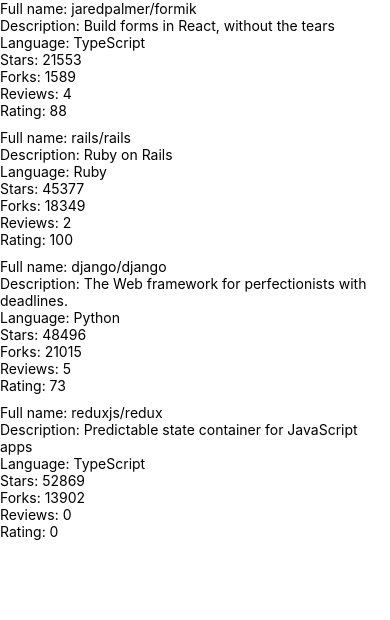
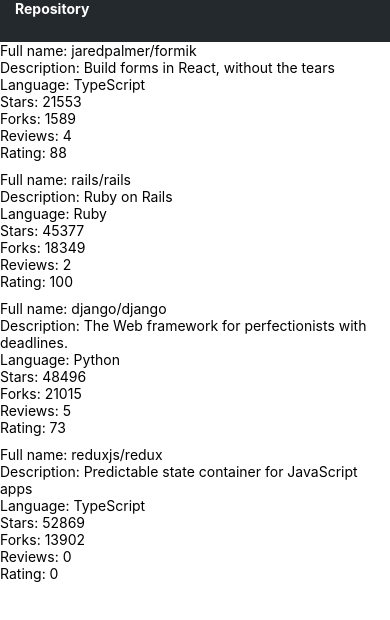
Before and after one commit to OrdimixDj/rate-repository-app, a React Native app: screen / in a window 390 px wide. Shown: the top 620 px of the page. Built offline with nearby package versions, Linux system fonts and the light colour scheme.

Commit message:
ex10.4_part10_finished

```diff
--- /dev/null
+++ b/src/components/AppBar.jsx
@@ -0,0 +1,7 @@
+import AppBarTab from "./AppBarTab";
+
+const AppBar = () => {
+  return <AppBarTab text="Repository" />;
+};
+
+export default AppBar;
--- /dev/null
+++ b/src/components/AppBarTab.jsx
@@ -0,0 +1,31 @@
+import { Text, Pressable, View, StyleSheet } from "react-native";
+import Constants from "expo-constants";
+import theme from "../theme";
+
+const styles = StyleSheet.create({
+  container: {
+    marginTop: Constants.statusBarHeight,
+    paddingLeft: 15,
+    paddingTop: Constants.statusBarHeight,
+    paddingBottom: 25,
+    backgroundColor: theme.colors.backgroundColor,
+  },
+  text: {
+    color: theme.colors.menuText,
+    fontWeight: theme.fontWeights.bold,
+  },
+});
+
+const AppBarTab = ({ text }) => {
+  return (
+    <View style={styles.container}>
+      {
+        <Pressable>
+          <Text style={styles.text}>{text}</Text>
+        </Pressable>
+      }
+    </View>
+  );
+};
+
+export default AppBarTab;
--- a/src/components/Main.jsx
+++ b/src/components/Main.jsx
@@ -1,10 +1,11 @@
-import Constants from "expo-constants";
+// import Constants from "expo-constants";
 import { StyleSheet, View } from "react-native";
 import RepositoryList from "./RepositoryList";
+import AppBar from "./AppBar";
 
 const styles = StyleSheet.create({
   container: {
-    marginTop: Constants.statusBarHeight,
+    // marginTop: Constants.statusBarHeight,
     flexGrow: 1,
     flexShrink: 1,
   },
@@ -13,6 +14,7 @@
 const Main = () => {
   return (
     <View style={styles.container}>
+      <AppBar />
       <RepositoryList />
     </View>
   );
--- /dev/null
+++ b/src/theme.js
@@ -0,0 +1,22 @@
+const theme = {
+  colors: {
+    textPrimary: "#24292e",
+    textSecondary: "#586069",
+    primary: "#0366d6",
+    backgroundColor: "#24292e",
+    menuText: "#ffffff",
+  },
+  fontSizes: {
+    body: 14,
+    subheading: 16,
+  },
+  fonts: {
+    main: "System",
+  },
+  fontWeights: {
+    normal: "400",
+    bold: "700",
+  },
+};
+
+export default theme;
```
